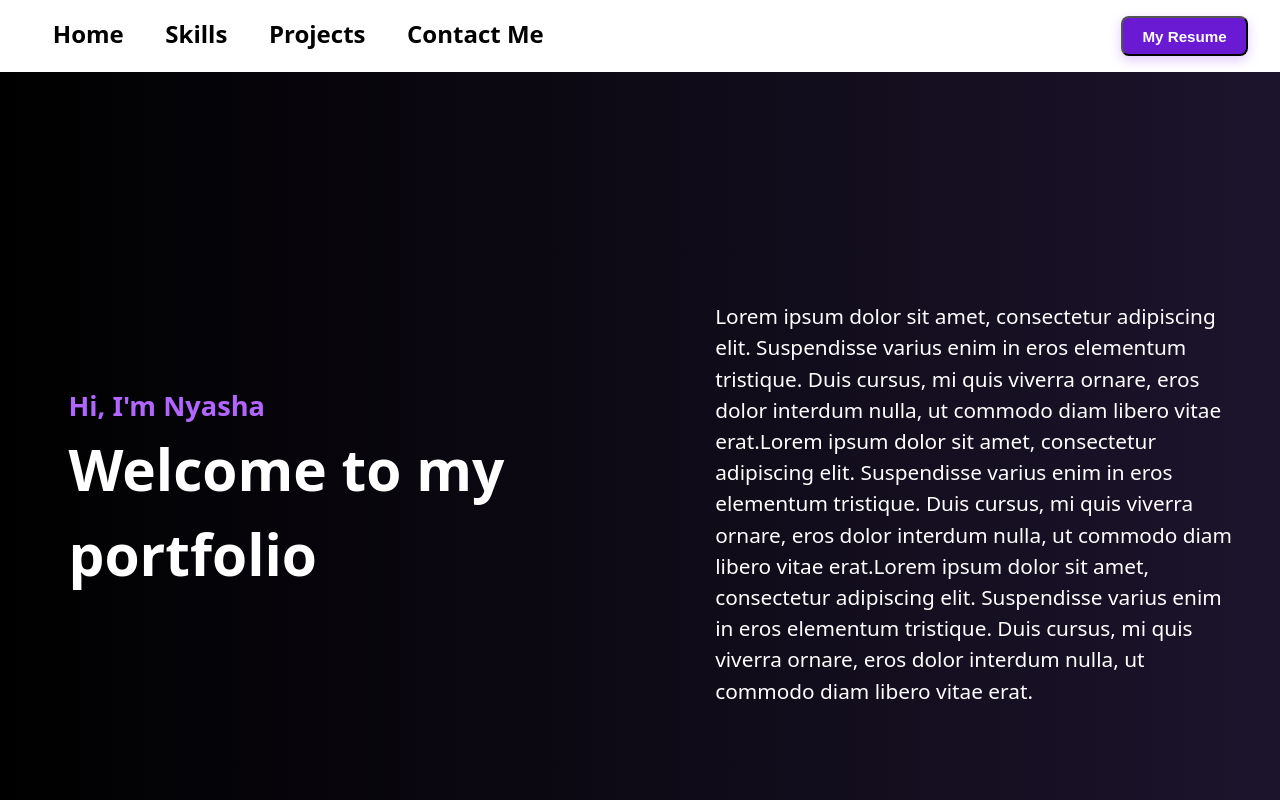
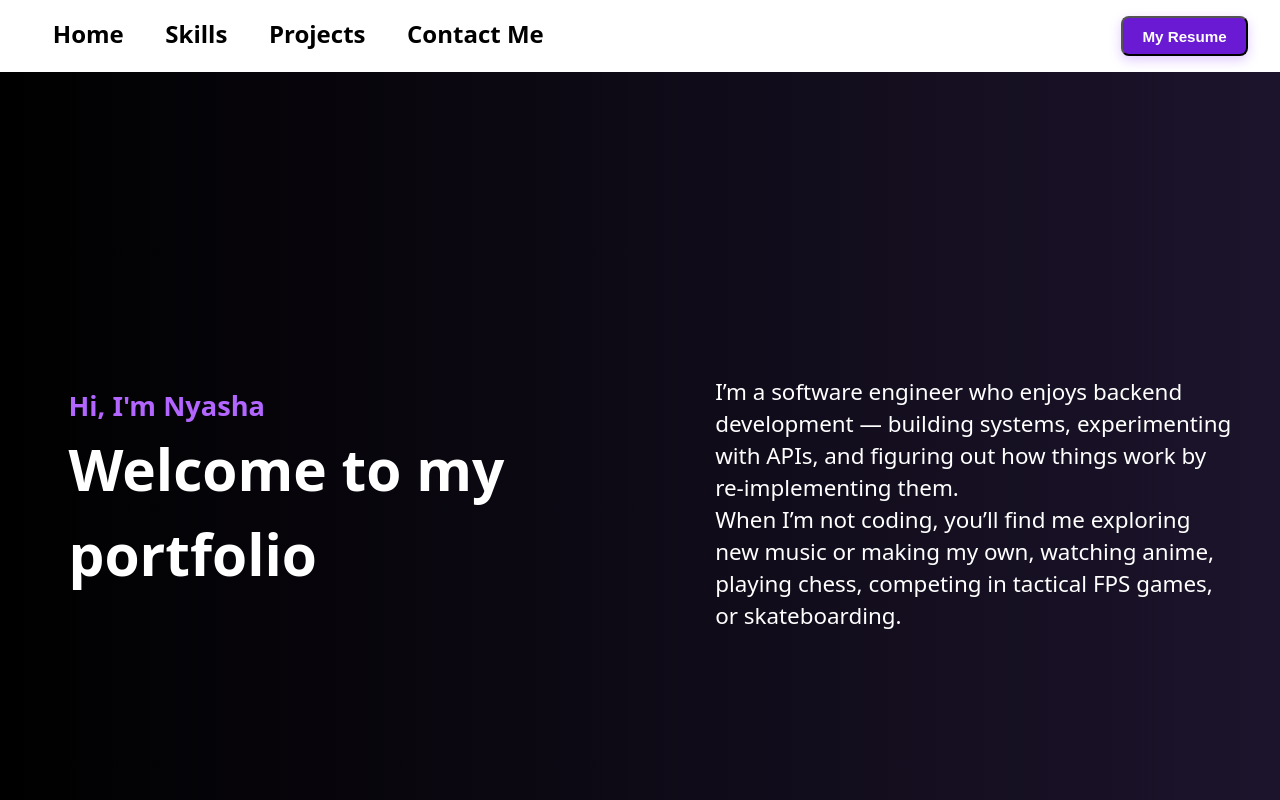
Before and after one commit to SageTendo/portfolio, a React (Vite) app in the folder client/: page / in a window 1280 px wide. Shown: the top 800 px of the page. Built offline with nearby package versions, Linux system fonts and the light colour scheme; no server answers.

Commit message:
Hero section bio and project card rework

```diff
--- a/client/src/components/HomeSection.tsx
+++ b/client/src/components/HomeSection.tsx
@@ -12,14 +12,11 @@ export function HomeSection() {
                     </div>
                     <div className="hero-bio">
                         <p>
-                            Lorem ipsum dolor sit amet, consectetur adipiscing elit. Suspendisse varius enim in eros
-                            elementum tristique. Duis cursus, mi quis viverra ornare, eros dolor interdum nulla, ut
-                            commodo
-                            diam libero vitae erat.Lorem ipsum dolor sit amet, consectetur adipiscing elit. Suspendisse
-                            varius enim in eros elementum tristique. Duis cursus, mi quis viverra ornare, eros dolor
-                            interdum nulla, ut commodo diam libero vitae erat.Lorem ipsum dolor sit amet, consectetur
-                            adipiscing elit. Suspendisse varius enim in eros elementum tristique. Duis cursus, mi quis
-                            viverra ornare, eros dolor interdum nulla, ut commodo diam libero vitae erat.
+                            I’m a software engineer who enjoys backend development — building systems, experimenting
+                            with APIs, and figuring out how things work by re-implementing them.
+                            <br/>
+                            When I’m not coding, you’ll find me exploring new music or making my own, watching anime,
+                            playing chess, competing in tactical FPS games, or skateboarding.
                         </p>
                     </div>
                 </div>
--- a/client/src/styles/home_section.css
+++ b/client/src/styles/home_section.css
@@ -38,8 +38,10 @@ h1 {
 }
 
 p {
+    color: white;
+    line-height: 2rem;
     font-weight: 400;
-    font-size: 1.3rem;
+    font-size: 1.4rem;
 }
 
 .hero-bio {
--- a/client/src/styles/project_card.css
+++ b/client/src/styles/project_card.css
@@ -12,7 +12,7 @@
     display: flex;
     flex-direction: column;
     max-width: 560px;
-    min-height: 480px; /* Ensures all cards are the same height */
+    min-height: 480px;
     background: rgba(255, 255, 255, 0.15);
     border-radius: 1rem;
     overflow: hidden;
@@ -32,36 +32,30 @@
     padding: 1.2rem;
     display: flex;
     flex-direction: column;
-    flex-grow: 1; /* Ensures content stretches to fill card */
+    flex-grow: 1;
 }
 
 .project-image {
     width: 100%;
-    height: auto;
-    margin-bottom: 1rem;
+    max-height: 420px;
+    object-fit: cover;
+    margin-bottom: 0.5rem;
 }
 
 .project-title {
-    font-size: 1.6rem;
+    font-size: 1.5rem;
     padding-left: 1rem;
-    font-weight: 700;
+    font-weight: 900;
     color: #fff;
     text-align: left;
-    margin-bottom: 1rem;
-}
-
-.project-subtitle {
-    font-size: 1.3rem;
-    font-weight: 600;
-    color: #e0e0e0;
-    margin-bottom: 1rem;
+    margin-bottom: 1.1rem;
 }
 
 .project-description {
     font-weight: 400;
     color: #f0f0f0;
     line-height: 1.7;
-    flex-grow: 1; /* Makes the description take up available space */
+    flex-grow: 1;
     text-align: left;
     padding: 0 1rem;
     overflow: hidden;
@@ -71,8 +65,8 @@
     display: flex;
     flex-wrap: wrap;
     gap: 0.5rem;
-    margin-top: 1rem;
-    padding: 0.5rem 1rem;
+    margin-top: 1.2rem;
+    padding: 0 1rem;
 }
 
 .tool-badge {
```
